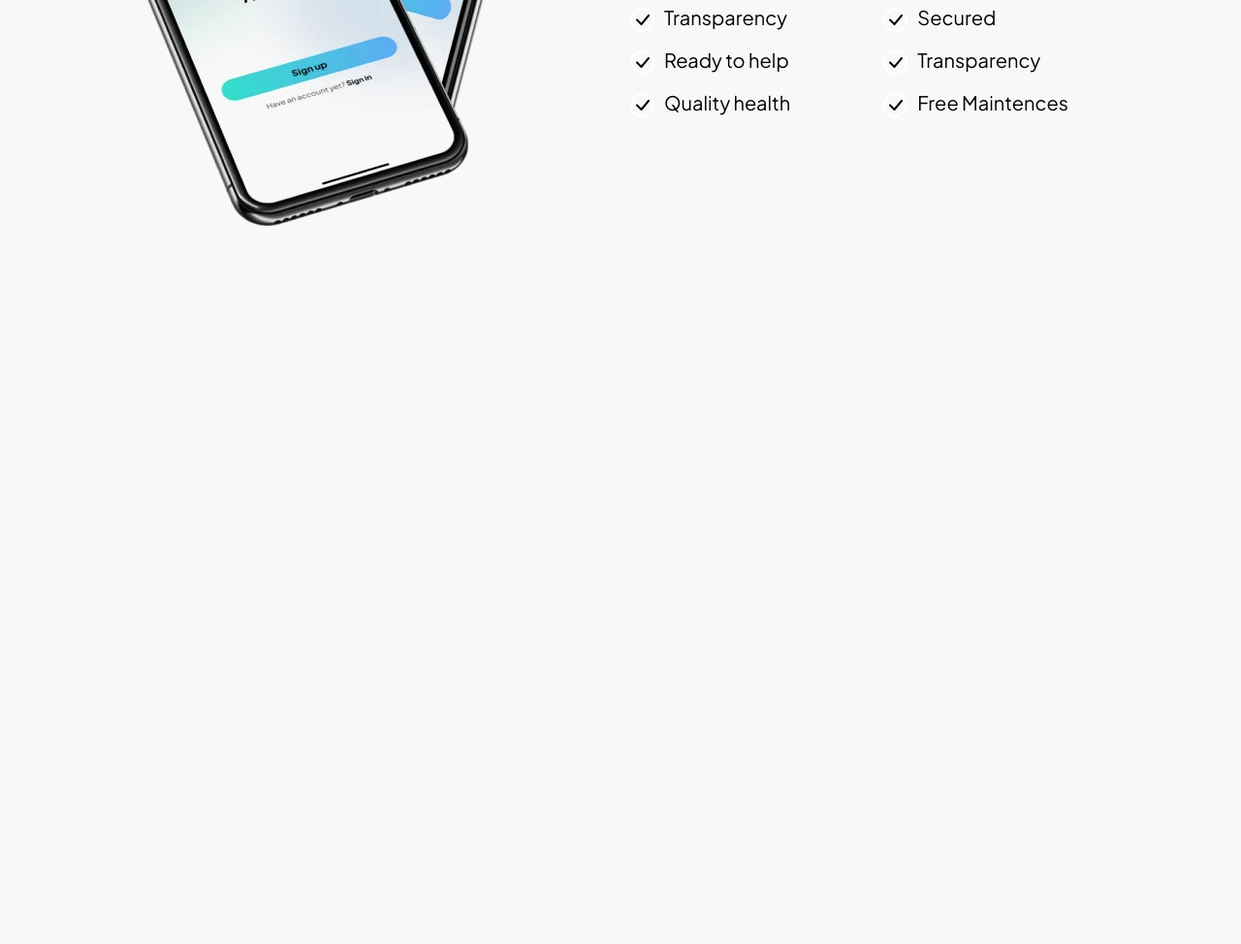
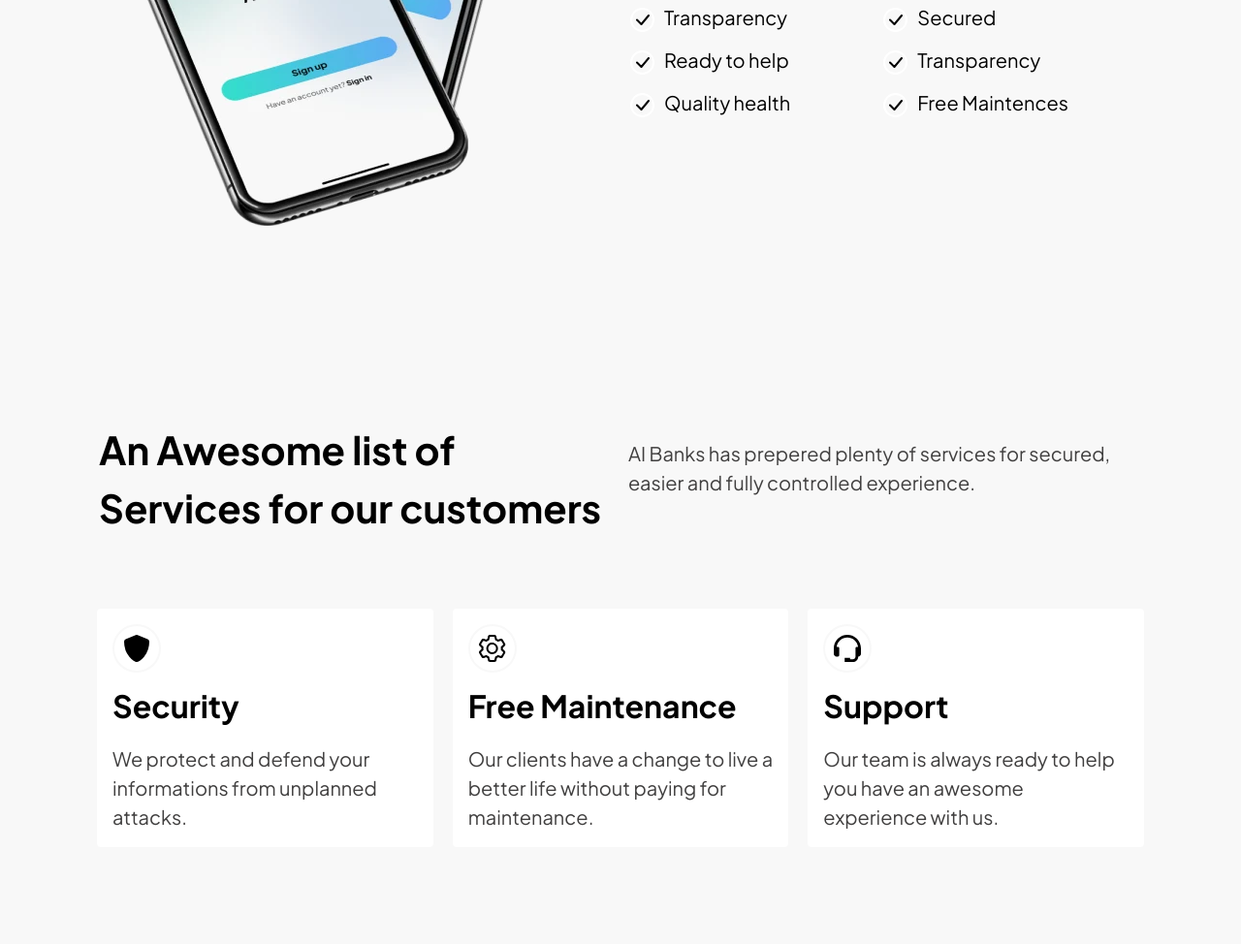
Before and after one commit to rveljko/aibank, a website: page src/index.html in a window 1280 px wide. Shown: the part 1208-2182 px from the top of the page at 97% size. Before the commit the page ends 1542 px from the top, so only its background shows below. Drawn offline with nearby package versions, Linux system fonts and the light colour scheme; files that its build step writes are made by us from their sources.

Commit message:
Services Section

```diff
--- a/src/index.html
+++ b/src/index.html
@@ -96,5 +96,33 @@
             </div>
         </div>
     </div>
+
+    <div class="services padding">
+        <div class="container">
+            <div class="services__content flex layout layout--column">
+                <div class="services__text flex layout layout--title">
+                    <h2 class="services__heading">An Awesome list of Services for our customers</h2>
+                    <p class="services__description">AI Banks has prepered plenty of services for secured, easier and fully controlled experience.</p>
+                </div>
+                <div class="services__cards flex layout layout--cards">
+                    <div class="card">
+                        <div class="card__background"><img src="./images/shield.svg" alt="Shield icon" class="card__icon"></div>
+                        <h3 class="card__heading">Security</h3>
+                        <p class="card__description">We protect and defend your informations from unplanned attacks.</p>
+                    </div>
+                    <div class="card">
+                        <div class="card__background"><img src="./images/Gear.svg" alt="Gear icon" class="card__icon"></div>
+                        <h3 class="card__heading">Free Maintenance</h3>
+                        <p class="card__description">Our clients have a change to live a better life without paying for maintenance.</p>
+                    </div>
+                    <div class="card">
+                        <div class="card__background"><img src="./images/headset.svg" alt="Headset icon" class="card__icon"></div>
+                        <h3 class="card__heading">Support</h3>
+                        <p class="card__description">Our team is always ready to help you have an awesome experience with us.</p>
+                    </div>
+                </div>
+            </div>
+        </div>
+    </div>
 </body>
 </html>
--- a/src/sass/components/_cards.scss
+++ b/src/sass/components/_cards.scss
@@ -1 +1,33 @@
 @use '../abstracts/' as *;
+
+.card {
+    display: inline-block;
+    background-color: $white;
+    padding: 1rem;
+    border-radius: .25em;
+    transition: 500ms;
+
+    &:hover {
+        transform: scale(1.05);
+    }
+
+    &__background {
+        display: inline-flex;
+        justify-content: center;
+        align-items: center;
+        border: .125rem solid $background-color;
+        width: 3.125rem;
+        height: 3.125rem;
+        border-radius: 50%;
+        margin-bottom: .625rem;
+    }
+
+    &__heading {
+        margin-bottom: 1rem;
+    }
+
+    &__description {
+        max-width: 19.6875rem;
+        margin-bottom: 0;
+    }
+}
--- a/src/sass/pages/_index.scss
+++ b/src/sass/pages/_index.scss
@@ -1,2 +1,3 @@
 @forward 'hero';
 @forward 'why-us';
+@forward 'services';
--- /dev/null
+++ b/src/sass/pages/_services.scss
@@ -0,0 +1,6 @@
+@use '../abstracts/' as *;
+
+.services {
+    background-color: $background-color;
+    width: 100%;
+}
--- a/src/sass/utilities/_layout.scss
+++ b/src/sass/utilities/_layout.scss
@@ -6,6 +6,14 @@
     justify-content: space-between;
     gap: 3.125rem;
 
+    &--cards {
+        gap: 1.25rem !important;
+    }
+
+    &--title {
+        gap: unset;
+    }
+
     @include breakpoint(large) {
         flex-direction: row;
         gap: 1rem;
@@ -13,5 +21,14 @@
         &--reverse {
             flex-direction: row-reverse;
         }
+
+        &--column {
+            flex-direction: column;
+            gap: 4rem;
+        }
+
+        &--title {
+            gap: 1rem;
+        }
     }
 }
```
